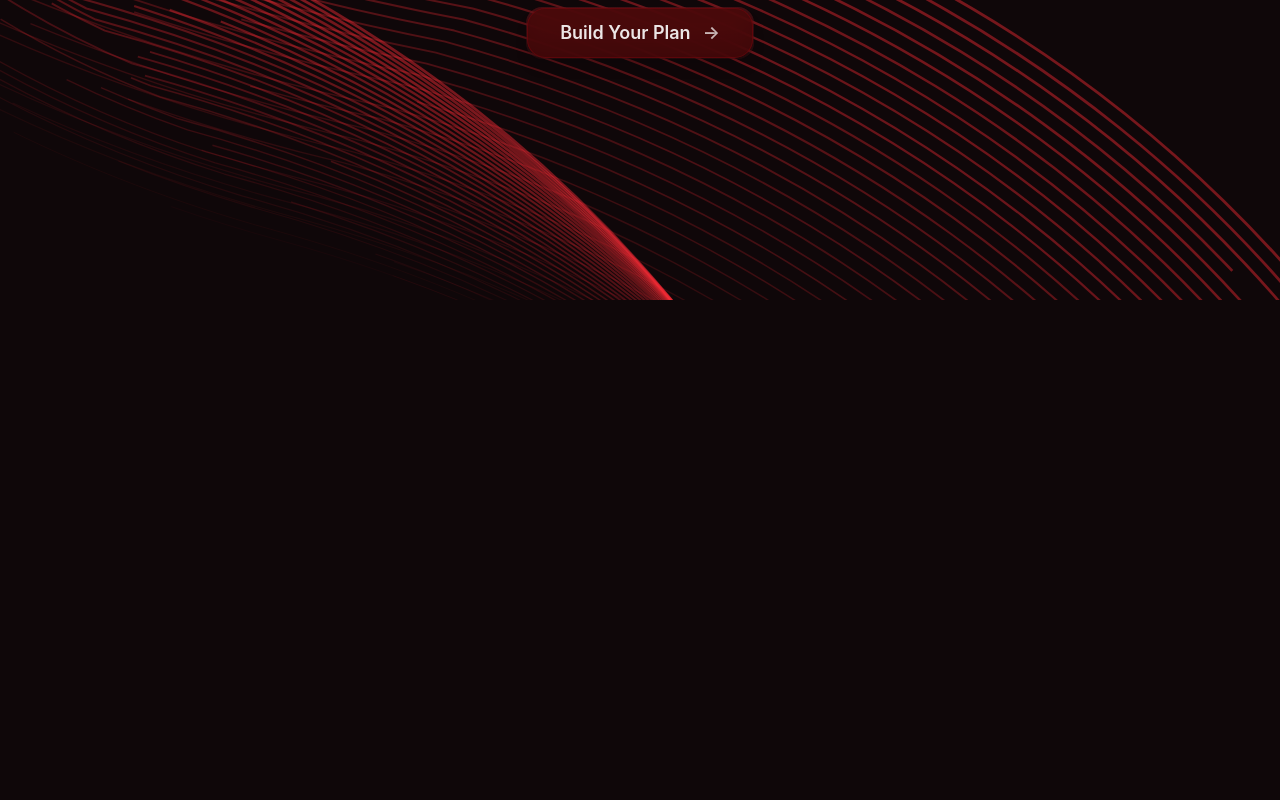
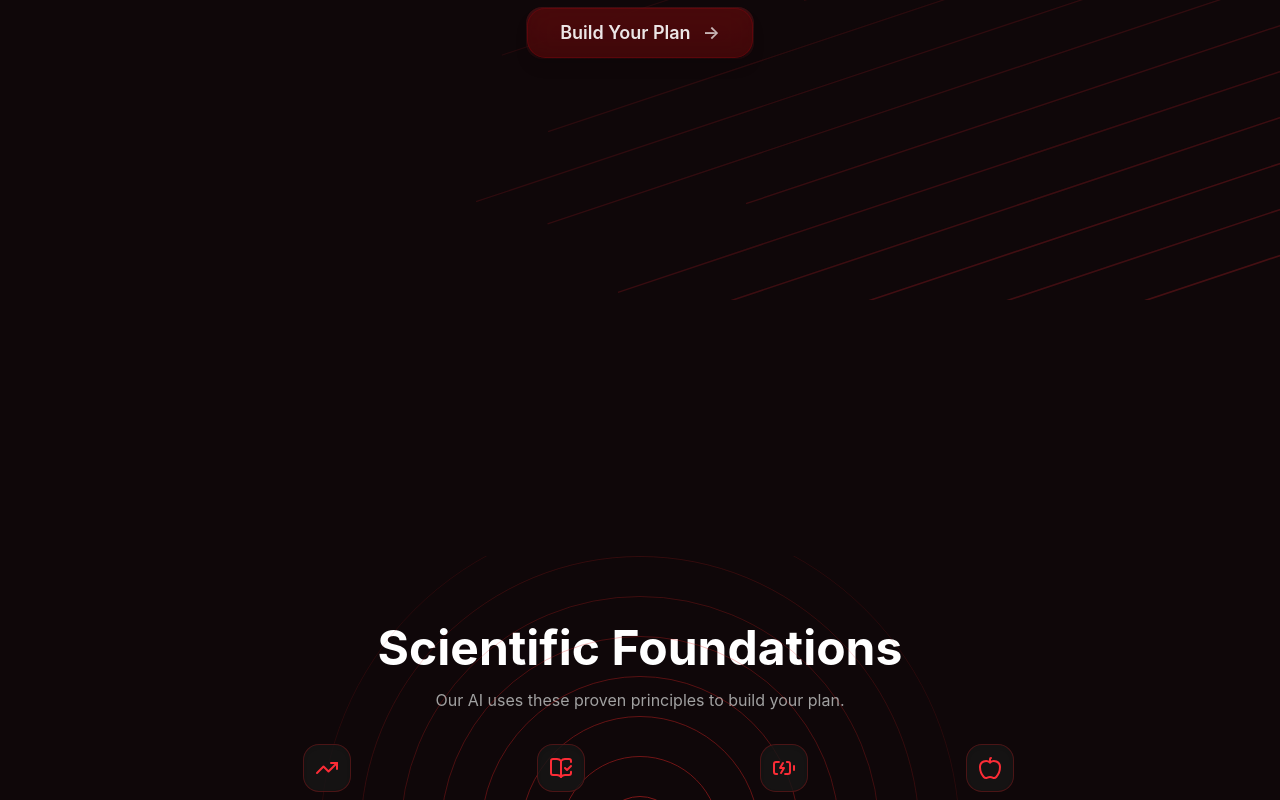
Before and after one commit to twolendev/onboarding-website, a React (Vite) app: page / in a window 1280 px wide. Shown: the part 500-1300 px from the top of the page. Before the commit the page ends 800 px from the top, so only its background shows below. Built offline with nearby package versions, Linux system fonts and the light colour scheme.

Commit message:
feat: integrate radar effect and fix background paths

```diff
--- a/package.json
+++ b/package.json
@@ -20,6 +20,7 @@
     "lucide-react": "^1.7.0",
     "react": "^19.2.4",
     "react-dom": "^19.2.4",
+    "react-icons": "^5.6.0",
     "react-markdown": "^10.1.0",
     "tailwind-merge": "^3.5.0",
     "tailwindcss": "^4.2.2"
--- a/src/App.tsx
+++ b/src/App.tsx
@@ -5,6 +5,7 @@ import { submitOnboardingToAI } from './services/api';
 import type { OnboardingData, AIPlanResponse } from './services/api';
 import type { Result } from './utils/errors';
 import { BackgroundPaths } from '@/components/ui/background-paths';
+import { RadarEffectDemo } from '@/components/radar-demo';
 
 export default function App() {
   const [hasStarted, setHasStarted] = useState(false);
@@ -70,7 +71,12 @@ export default function App() {
   };
 
   if (!hasStarted) {
-    return <BackgroundPaths onStart={() => setHasStarted(true)} />;
+    return (
+      <div className="w-full flex flex-col relative z-10">
+        <BackgroundPaths onStart={() => setHasStarted(true)} />
+        <RadarEffectDemo />
+      </div>
+    );
   }
 
   // ─── Loading State ───
--- /dev/null
+++ b/src/components/radar-demo.tsx
@@ -0,0 +1,88 @@
+"use client";
+import React from "react";
+import { Radar, IconContainer } from "@/components/ui/radar-effect";
+import {
+  TrendingUp,
+  BookOpenCheck,
+  BatteryCharging,
+  Dumbbell,
+  CalendarDays,
+  Activity,
+  Brain,
+  Apple
+} from "lucide-react";
+
+export function RadarEffectDemo() {
+  return (
+    <div className="flex min-h-screen py-32 w-full items-center justify-center bg-transparent mt-32">
+      <div className="relative flex h-[35rem] w-full max-w-4xl flex-col items-center justify-center space-y-12 overflow-hidden px-4">
+        {/* Row 1 */}
+        <div className="mx-auto w-full max-w-2xl text-center mb-8">
+            <h2 className="text-3xl md:text-5xl font-bold text-white mb-4">Scientific Foundations</h2>
+            <p className="text-neutral-400">Our AI uses these proven principles to build your plan.</p>
+        </div>
+
+        <div className="mx-auto w-full max-w-3xl">
+          <div className="flex w-full items-center justify-center space-x-10 md:justify-between md:space-x-0">
+            <IconContainer
+              text="Progressive Overload"
+              delay={0.2}
+              icon={<TrendingUp className="h-6 w-6 text-red-500" />}
+              explanation="Die Trainingsgewichte schrittweise erhöhen, um den Muskel kontinuierlich zum Wachsen zu zwingen."
+            />
+            <IconContainer
+              delay={0.4}
+              text="Meta-Analysis"
+              icon={<BookOpenCheck className="h-6 w-6 text-red-500" />}
+              explanation="Wir werten Hunderte von Studien aus, um die wirksamste Trainingsmethode wissenschaftlich zu belegen."
+            />
+            <IconContainer
+              text="Recovery Science"
+              delay={0.3}
+              icon={<BatteryCharging className="h-6 w-6 text-red-500" />}
+              explanation="Die Wissenschaft der Erholung: So regeneriert sich dein Körper nach dem Training optimal."
+            />
+             <IconContainer
+              text="Nutrition"
+              delay={0.5}
+              icon={<Apple className="h-6 w-6 text-red-500" />}
+              explanation="Wie du Ernährung ideal einsetzt, um dein volles Leistungspotenzial zu entfalten."
+            />
+          </div>
+        </div>
+
+        {/* Row 2 */}
+        <div className="mx-auto w-full max-w-3xl mt-8">
+          <div className="flex w-full items-center justify-center space-x-10 md:justify-between md:space-x-0">
+            <IconContainer
+              text="Hypertrophy"
+              delay={0.6}
+              icon={<Dumbbell className="h-6 w-6 text-red-500" />}
+              explanation="Der Prozess des Muskelaufbaus und das gezielte Dickenwachstum deiner Muskelfasern."
+            />
+            <IconContainer
+              text="Periodization"
+              delay={0.8}
+              icon={<CalendarDays className="h-6 w-6 text-red-500" />}
+              explanation="Dein Training wird in Phasen gegliedert, um Plateaus zu vermeiden und dich stetig zu steigern."
+            />
+            <IconContainer
+              delay={0.7}
+              text="Muscle Frequency"
+              icon={<Activity className="h-6 w-6 text-red-500" />}
+              explanation="Die optimale Häufigkeit, mit der jeder Muskel trainiert werden muss, um maximal zu wachsen."
+            />
+            <IconContainer
+              delay={0.9}
+              text="RPE Training"
+              icon={<Brain className="h-6 w-6 text-red-500" />}
+              explanation="Ein System, bei dem dein Training tagesaktuell an dein Energielevel und Wohlbefinden angepasst wird."
+            />
+          </div>
+        </div>
+
+        <Radar className="absolute top-1/2 left-1/2 -translate-x-1/2 -translate-y-1/2 opacity-60 pointer-events-none" />
+      </div>
+    </div>
+  );
+}
--- a/src/components/ui/background-paths.tsx
+++ b/src/components/ui/background-paths.tsx
@@ -2,18 +2,16 @@ import { motion } from "framer-motion";
 import { Button } from "@/components/ui/button";
 
 function FloatingPaths({ position }: { position: number }) {
-    const paths = Array.from({ length: 36 }, (_, i) => ({
-        id: i,
-        d: `M-${380 - i * 5 * position} -${189 + i * 6}C-${
-            380 - i * 5 * position
-        } -${189 + i * 6} -${312 - i * 5 * position} ${216 - i * 6} ${
-            152 - i * 5 * position
-        } ${343 - i * 6}C${616 - i * 5 * position} ${470 - i * 6} ${
-            684 - i * 5 * position
-        } ${875 - i * 6} ${684 - i * 5 * position} ${875 - i * 6}`,
-        color: `rgba(220,38,38,${0.1 + i * 0.03})`,
-        width: 0.5 + i * 0.03,
-    }));
+    const paths = Array.from({ length: 36 }, (_, i) => {
+        // Creates perfectly straight, parallel lines that flow like a "rainbow spectrum" across the page
+        const offset = i * 25 * position;
+        return {
+            id: i,
+            d: `M-200 ${300 + offset} L1000 ${-100 + offset}`,
+            color: `rgba(220,38,38,${0.1 + i * 0.02})`,
+            width: 0.5 + i * 0.03,
+        };
+    });
 
     return (
         <div className="absolute inset-0 pointer-events-none">
@@ -59,7 +57,7 @@ export function BackgroundPaths({
 
     return (
         <div className="relative min-h-screen w-full flex items-center justify-center overflow-hidden bg-background">
-            <div className="absolute inset-0">
+            <div className="fixed inset-0 pointer-events-none z-0">
                 <FloatingPaths position={1} />
                 <FloatingPaths position={-1} />
             </div>
--- /dev/null
+++ b/src/components/ui/radar-effect.tsx
@@ -0,0 +1,98 @@
+"use client";
+import { motion } from "framer-motion";
+import { twMerge } from "tailwind-merge";
+import React from "react";
+
+export const Circle = ({ className, children, idx, ...rest }: any) => {
+  return (
+    <motion.div
+      {...rest}
+      initial={{ opacity: 0 }}
+      animate={{ opacity: 1 }}
+      transition={{ delay: idx * 0.1, duration: 0.2 }}
+      className={twMerge(
+        "absolute inset-0 left-1/2 top-1/2 h-10 w-10 -translate-x-1/2 -translate-y-1/2 transform rounded-full border border-neutral-200/20",
+        className
+      )}
+    />
+  );
+};
+
+export const Radar = ({ className }: { className?: string }) => {
+  const circles = new Array(8).fill(1);
+  return (
+    <div
+      className={twMerge(
+        "relative flex h-20 w-20 items-center justify-center rounded-full",
+        className
+      )}
+    >
+      <style>{`
+        @keyframes radar-spin {
+          from { transform: rotate(20deg); }
+          to   { transform: rotate(380deg); }
+        }
+        .animate-radar-spin {
+          animation: radar-spin 10s linear infinite;
+        }
+      `}</style>
+      {/* Rotating sweep line */}
+      <div
+        style={{ transformOrigin: "right center" }}
+        className="animate-radar-spin absolute right-1/2 top-1/2 z-40 flex h-[5px] w-[400px] items-end justify-center overflow-hidden bg-transparent"
+      >
+        <div className="relative z-40 h-[1px] w-full bg-gradient-to-r from-transparent via-red-600 to-transparent" />
+      </div>
+      {/* Concentric circles */}
+      {circles.map((_, idx) => (
+        <Circle
+          style={{
+            height: `${(idx + 1) * 5}rem`,
+            width: `${(idx + 1) * 5}rem`,
+            border: `1px solid rgba(220, 38, 38, ${1 - (idx + 1) * 0.1})`,
+          }}
+          key={`circle-${idx}`}
+          idx={idx}
+        />
+      ))}
+    </div>
+  );
+};
+
+export const IconContainer = ({
+  icon,
+  text,
+  delay,
+  explanation,
+}: {
+  icon?: React.ReactNode;
+  text?: string;
+  delay?: number;
+  explanation?: string;
+}) => {
+  return (
+    <motion.div
+      initial={{ opacity: 0, scale: 0.95 }}
+      animate={{ opacity: 1, scale: 1 }}
+      transition={{ duration: 0.2, delay: delay ?? 0 }}
+      className="relative z-50 flex flex-col items-center justify-center space-y-2 group"
+    >
+      <div className="flex h-12 w-12 items-center justify-center rounded-2xl border border-red-900/50 bg-neutral-900/80 shadow-inner group-hover:scale-110 transition-transform duration-300">
+        {icon}
+      </div>
+      <div className="hidden rounded-md px-2 py-1 md:block">
+        <div className="text-center text-xs font-bold text-neutral-300">
+          {text}
+        </div>
+      </div>
+      {/* Tooltip for Layman Explanation (Audio request) */}
+      {explanation && (
+        <div className="absolute top-16 left-1/2 -translate-x-1/2 w-48 opacity-0 group-hover:opacity-100 transition-opacity duration-300 pointer-events-none z-[60]">
+          <div className="bg-neutral-900/95 border border-red-900/50 text-neutral-200 text-xs text-center p-3 rounded-lg shadow-xl backdrop-blur-md">
+            {explanation}
+          </div>
+        </div>
+      )}
+    </motion.div>
+  );
+};
```
Also changed, not shown: public/logo.png, 1 other file (tests, documents, lock files or other folders).
